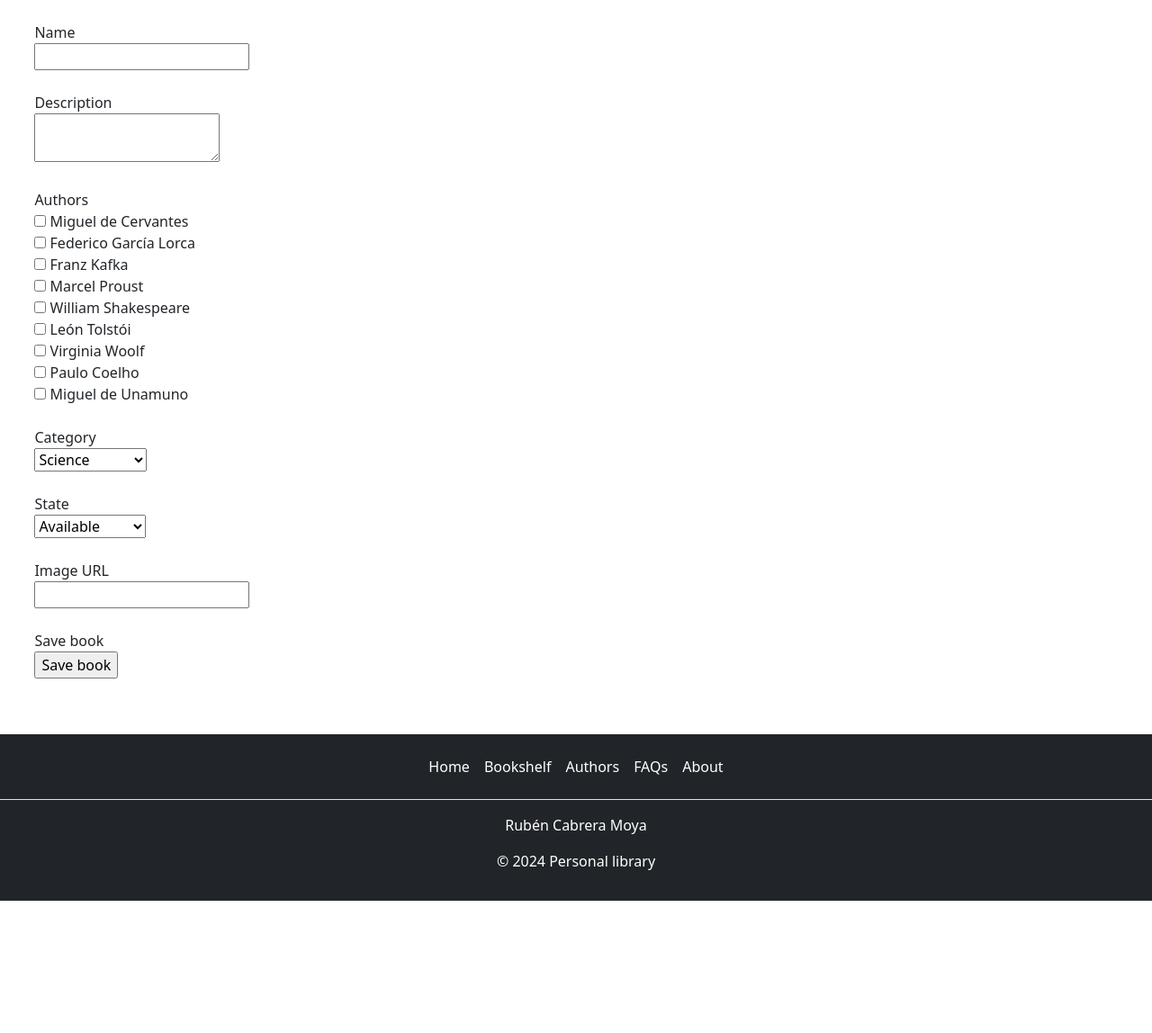
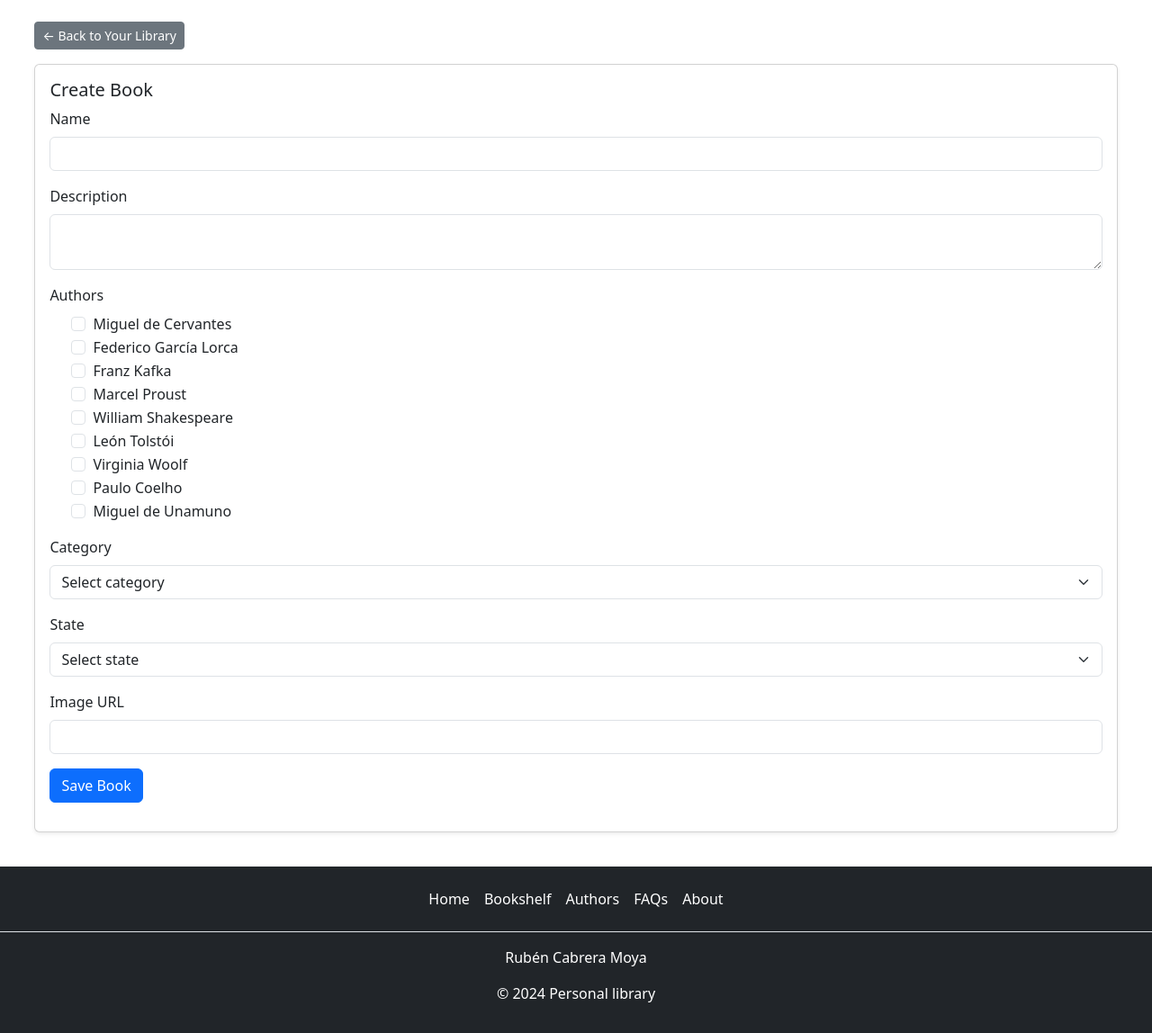
Before and after one commit to rcabmoy622/library, a Flask app: page /book/create/ in a window 1280 px wide. Shown: the part 73-1221 px from the top of the page at 90% size. Before the commit the page ends 1074 px from the top, so only its background shows below. Run offline with Flask 3, Linux system fonts and the light colour scheme; data comes from the database, SQL or seed files in the repository; both versions use the stored data as it was after the commit.

Commit message:
I update files

```diff
--- a/forms/library_forms.py
+++ b/forms/library_forms.py
@@ -2,7 +2,7 @@ from wtforms import Form, StringField, SubmitField, validators, TextAreaField, S
 import datetime
 
 class BookForm(Form):
-    title = StringField('Name', [validators.DataRequired()])
+    title = StringField('Name', [validators.Length(min=4, max=80), validators.DataRequired()])
     description = TextAreaField('Description', [validators.Optional()])
     author = SelectMultipleField('Authors', [validators.Optional()], choices=[])
     category_id = SelectField('Category', [validators.DataRequired()], choices=[])
--- a/library.py
+++ b/library.py
@@ -72,7 +72,7 @@ def create_book():
         new_book.image = form.image.data
 
         db.session.add(new_book)
-        db.session.commit() # Para generar el ID del libro
+        db.session.commit()
 
         selected_authors = form.author.data
         for author_id in selected_authors:
@@ -99,7 +99,7 @@ def create_author():
         new_author.image = form.image.data
 
         db.session.add(new_author)
-        db.session.commit() # Para generar el ID del autor
+        db.session.commit()
 
         selected_books = form.book.data
         for book_id in selected_books:
--- a/templates/author_details.html
+++ b/templates/author_details.html
@@ -15,7 +15,7 @@
   </a>
 </div>
 
-<div class="card">
+<div class="card shadow-sm">
   <div class="row g-0">
     <div class="col-md-8">
       <div class="card-body">
--- a/templates/book_details.html
+++ b/templates/book_details.html
@@ -15,7 +15,7 @@
   </a>
 </div>
 
-<div class="card">
+<div class="card shadow-sm">
   <div class="row g-0">
     <div class="col-md-8">
       <div class="card-body">
--- a/templates/create_book_form.html
+++ b/templates/create_book_form.html
@@ -6,34 +6,91 @@ Create book
 
 {% block body %}
 <section class="page_container">
+  <div class="mb-3">
+    <a href="/bookshelf/" class="btn btn-secondary btn-sm">
+      &larr; Back to Your Library
+    </a>
+  </div>
+
+  <div class="card shadow-sm">
+    <div class="row g-0">
+      <div class="col-md-12">
+        <div class="card-body">
+          <h5 class="card-title">Create Book</h5>
+
           <form method="POST">
             {% for field in form %}
               {% if field.name == 'author' %}
-            <div>
-                {{field.label}}<br>
+                <div class="mb-3">
+                  <label class="form-label">{{ field.label }}</label>
+                  <div class="form-check">
                     {% for author in field %}
-                <label for="{{author.id}}">
-                    <input type="checkbox"
+                      <div class="form-check">
+                        <input
+                          class="form-check-input"
+                          type="checkbox"
                           name="author"
-                        value="{{author.data}}"
+                          id="{{ author.id }}"
+                          value="{{ author.data }}"
                           {% if author.data in form.author.data %}checked{% endif %}>
-                    {{author.label.text}}
-                </label><br>
+                        <label class="form-check-label" for="{{ author.id }}">
+                          {{ author.label.text }}
+                        </label>
+                      </div>
                     {% endfor %}
-            </div><br>
+                  </div>
+                </div>
+
+              {% elif field.name == 'category_id' or field.name == 'state_id' %}
+                <div class="mb-3">
+                  <label class="form-label" for="{{ field.id }}">{{ field.label }}</label>
+                  <select class="form-select {% if field.errors and request.method == 'POST' %}is-invalid{% endif %}"
+                          id="{{ field.id }}"
+                          name="{{ field.name }}">
+                    {% if field.name == 'category_id' %}
+                      <option selected disabled>Select category</option>
+                    {% elif field.name == 'state_id' %}
+                      <option selected disabled>Select state</option>
+                    {% endif %}
+                    {% for value, label in field.choices %}
+                      <option value="{{ value }}" {% if value == field.data %}selected{% endif %}>
+                        {{ label }}
+                      </option>
+                    {% endfor %}
+                  </select>
+                  {% if field.errors and request.method == 'POST' %}
+                    <div class="invalid-feedback">
+                      {% for error in field.errors %}
+                        <span>{{ error }}</span>
+                      {% endfor %}
+                    </div>
+                  {% endif %}
+                </div>
+
+              {% elif field.name == 'submit' %}
+                <div class="mb-3">
+                  <button type="submit" class="btn btn-primary">Save Book</button>
+                </div>
+
               {% else %}
-            {{field.label}}<br>
-            {{field}}<br><br>
-            {% if field.errors and request.method == "POST" %}
-            <br/>
-            <ul class="errors">
+                <div class="mb-3">
+                  <label class="form-label" for="{{ field.id }}">{{ field.label }}</label>
+                  {{ field(class="form-control {% if field.errors and request.method == 'POST' %}is-invalid{% endif %}") }}
+                  {% if field.errors and request.method == 'POST' %}
+                    <div class="invalid-feedback">
                       {% for error in field.errors %}
-                <li>{{ error }}</li>
+                        <span>{{ error }}</span>
                       {% endfor %}
-            </ul>
+                    </div>
                   {% endif %}
+                </div>
               {% endif %}
             {% endfor %}
           </form>
+
+        </div>
+      </div>
+    </div>
+  </div>
 </section>
 {% endblock %}
```
Also changed, not shown: bbdd/dbase.db. Lines whose indentation alone changed are shown as unchanged.
